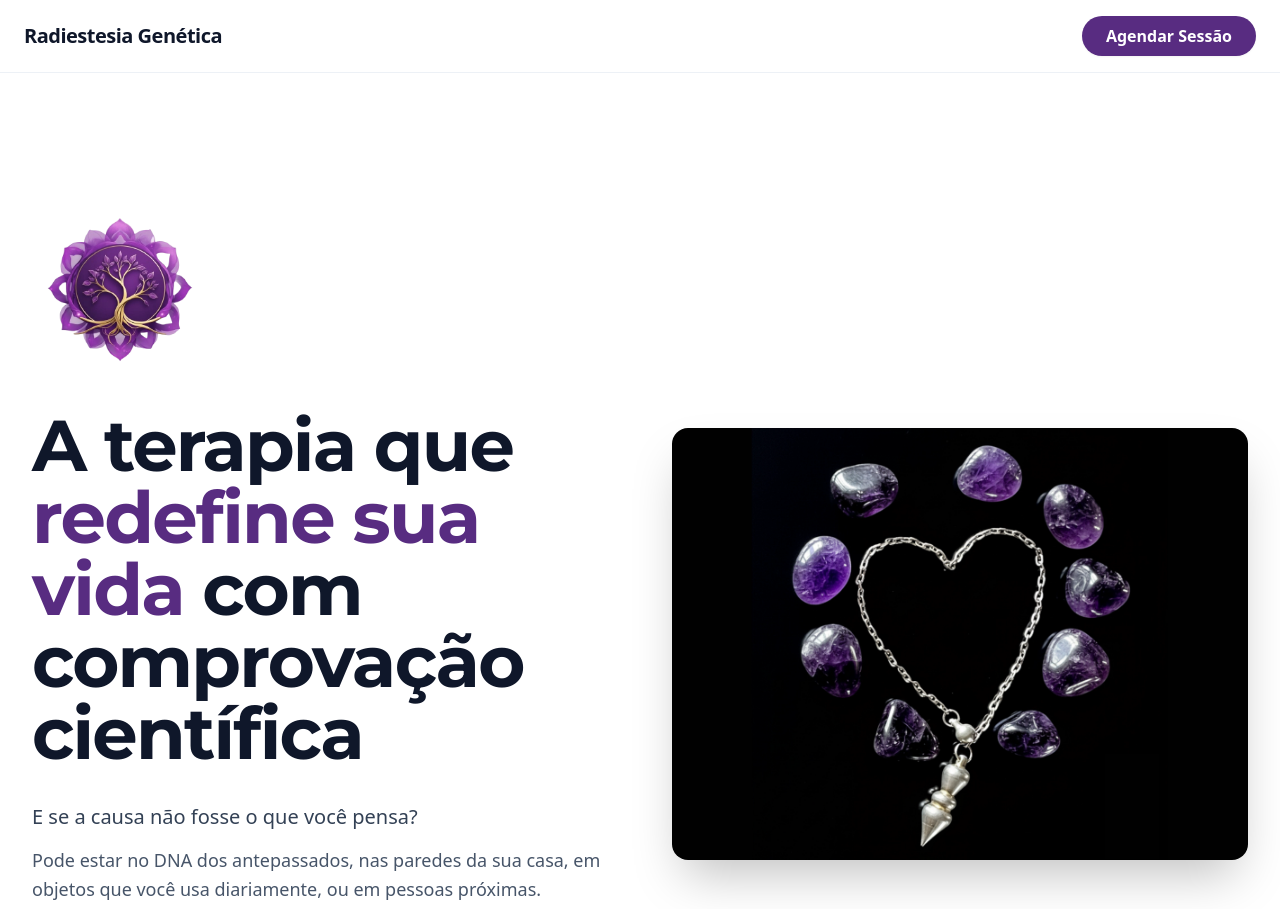
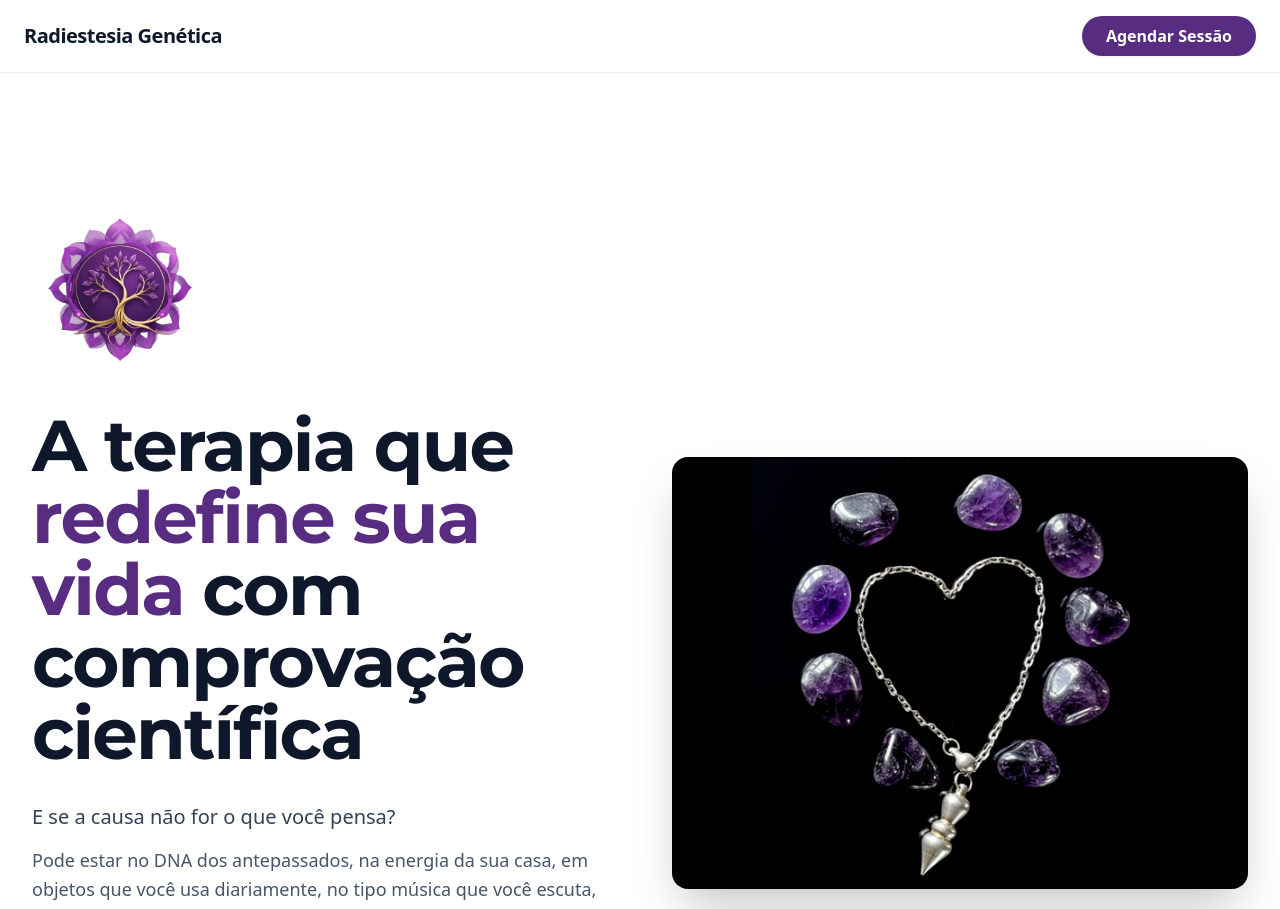
Before and after one commit to danilolopes-ds-ai/raiz-energetica, a React (Vite) app: page /radiestesia-genetica in a window 1280 px wide. Shown: the top 909 px of the page. Built offline with nearby package versions, Linux system fonts and the light colour scheme.

Commit message:
feat(hero): expande copy para incluir música e outras origens invisíveis

```diff
--- a/src/pages/landing-components/HeroRadiestesia.jsx
+++ b/src/pages/landing-components/HeroRadiestesia.jsx
@@ -31,12 +31,13 @@ const HeroRadiestesia = () => {
             </h1>
 
             <p className="text-xl text-slate-700 max-w-xl mx-auto lg:mx-0 leading-relaxed mb-3">
-              E se a causa não fosse o que você pensa?
+              E se a causa não for o que você pensa?
             </p>
 
             <p className="text-lg text-slate-600 max-w-xl mx-auto lg:mx-0 leading-relaxed mb-4">
-              Pode estar no DNA dos antepassados, nas paredes da sua casa,
-              em objetos que você usa diariamente, ou em pessoas próximas.
+              Pode estar no DNA dos antepassados, na energia da sua casa,
+              em objetos que você usa diariamente, no tipo música que você escuta,
+              em pessoas próximas ou em muitas outras origens que você nem imagina.
             </p>
 
             <p className="text-lg text-slate-600 max-w-xl mx-auto lg:mx-0 leading-relaxed mb-2">
```
